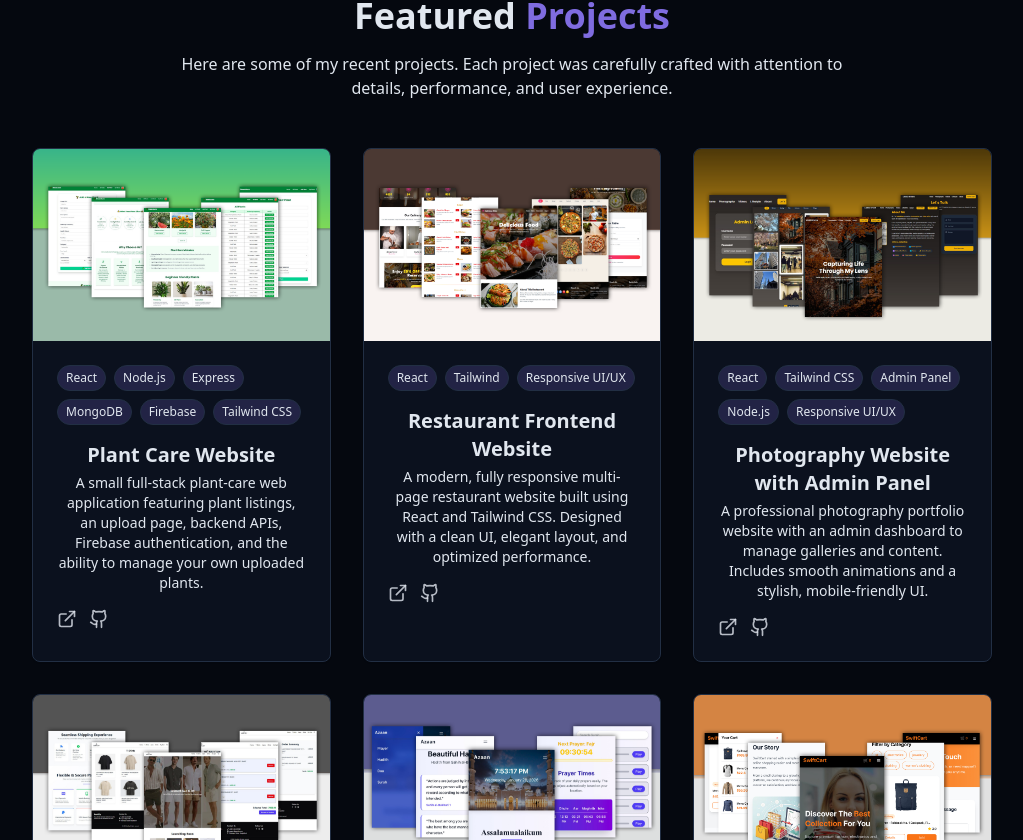
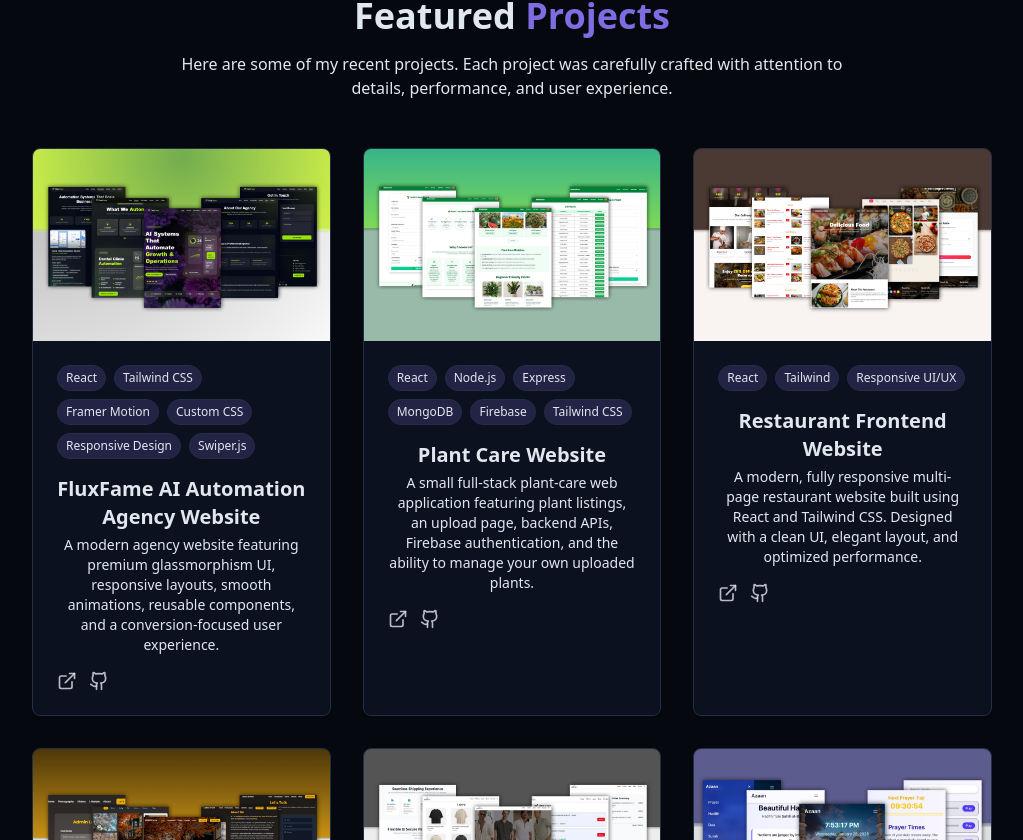
Before and after one commit to Nusrat323/my-portfolio, a React (Vite) app: page / in a window 1280 px wide. Shown: the part 2760-3600 px from the top of the page, without its empty margins (128-1151 px from the left). Built offline with nearby package versions, Linux system fonts and the light colour scheme.

Commit message:
add project8

```diff
--- a/src/components/AboutMe.jsx
+++ b/src/components/AboutMe.jsx
@@ -13,7 +13,7 @@ const AboutMe = () => {
                     <div className='space-y-6'>
                         <h3 className='text-2xl font-semibold'> Frontend Developer</h3>
                         <p className='text-muted-foreground'>
-                            Passionate Frontend Developer & Tech Creator with 1+ year of experience, building modern, responsive, and accessible web applications. I specialize in creating polished, user-friendly interfaces that deliver seamless web experiences.
+                            Passionate Frontend Developer & Tech Creator with 2+ year of experience, building modern, responsive, and accessible web applications. I specialize in creating polished, user-friendly interfaces that deliver seamless web experiences.
                         </p>
 
                         <p className='text-muted-foreground'>
--- a/src/components/ProjectsSection.jsx
+++ b/src/components/ProjectsSection.jsx
@@ -3,8 +3,26 @@ import React from 'react';
 import { motion } from 'framer-motion';
 
 const projects = [
+
   {
     id: 1,
+    title: "FluxFame AI Automation Agency Website",
+    description:
+      "A modern agency website featuring premium glassmorphism UI, responsive layouts, smooth animations, reusable components, and a conversion-focused user experience.",
+    image: "/projects/project8.png",
+    tags: [
+      "React",
+      "Tailwind CSS",
+      "Framer Motion",
+      "Custom CSS",
+      "Responsive Design",
+      "Swiper.js"
+    ],
+    demoUrl: "https://www.fluxfame.site",
+    githubUrl: "https://github.com/Nusrat323/fluxfame"
+  },
+  {
+    id: 2,
     title: "Plant Care Website",
     description:
       "A small full-stack plant-care web application featuring plant listings, an upload page, backend APIs, Firebase authentication, and the ability to manage your own uploaded plants.",
@@ -14,7 +32,7 @@ const projects = [
     githubUrl: "https://github.com/Nusrat323/assignment10",
   },
   {
-    id: 2,
+    id: 3,
     title: "Restaurant Frontend Website",
     description:
       "A modern, fully responsive multi-page restaurant website built using React and Tailwind CSS. Designed with a clean UI, elegant layout, and optimized performance.",
@@ -26,7 +44,7 @@ const projects = [
 
 
       {
-        id: 3,
+        id: 4,
         title: "Photography Website with Admin Panel",
         description:
           "A professional photography portfolio website with an admin dashboard to manage galleries and content. Includes smooth animations and a stylish, mobile-friendly UI.",
@@ -37,7 +55,7 @@ const projects = [
 
       },
       {
-        id: 4,
+        id: 5,
         title: "E-commerce Frontend Website",
         description:
           "A clean and responsive e-commerce website interface featuring product listings, filtering, shopping cart, checkout page, and dynamic UI components.",
@@ -47,7 +65,7 @@ const projects = [
         githubUrl: "https://github.com/Nusrat323/menswear",
       },
       {
-        id: 5,
+        id: 6,
         title: "Azaan – Call to Prayer",
         description:
           "A frontend Islamic web application that plays live 5-waqt Azaan automatically based on the user’s country and prayer times. Built with a peaceful, calming UI, smooth animations, daily short duas, and Surah audio playback. Fully responsive and optimized for all devices to provide a serene user experience.",
@@ -65,7 +83,7 @@ const projects = [
 
 
       {
-        id: 6,
+        id: 7,
         title: "SwiftCart E-commerce Website",
         description:
           "A responsive frontend e-commerce website with dynamic product fetching from Fake Store API, interactive product modals, category filters, and a cart sidebar. Features multiple pages including Home, Products, About, and Contact with responsive design.",
@@ -75,7 +93,7 @@ const projects = [
         githubUrl: "https://github.com/Nusrat323/swiftcart",
       },
       {
-        id: 7,
+        id: 8,
         title: "BeatWave Music Player",
         description:
           "A modern, responsive web-based music player built with HTML, CSS, and JavaScript. Features include play/pause, next/previous track, shuffle and repeat, dynamic playlist, volume control, and a sleek glassmorphic UI. The background dynamically adapts to the currently playing song's album cover for a premium experience.",
@@ -84,16 +102,7 @@ const projects = [
         demoUrl: "https://beatwave01.netlify.app/",
         githubUrl: "https://github.com/Nusrat323/CodeAlpha_music-player"
       },
-      {
-        id: 8,
-        title: "Calculator",
-        description:
-          "A sleek and responsive web-based calculator built with HTML, CSS, and JavaScript. Features basic arithmetic operations with a transparent glassmorphism UI, smooth button interactions, and a clean modern layout designed for both desktop and mobile users.",
-        image: "/projects/project8.png",
-        tags: ["HTML", "CSS", "JavaScript", "Responsive Design", "Calculator", "Glassmorphism UI"],
-        demoUrl: "https://math-assistant1.netlify.app/",
-        githubUrl: "https://github.com/Nusrat323/CodeAlpha_calculator"
-      }
+
 
 ];
 
```
Also changed, not shown: public/projects/project8.png.
